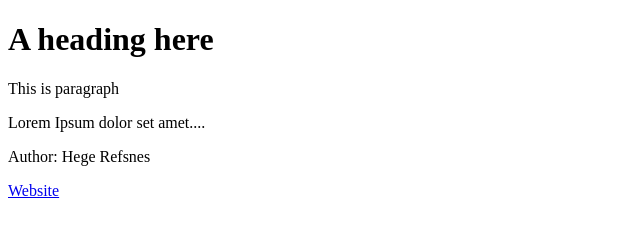
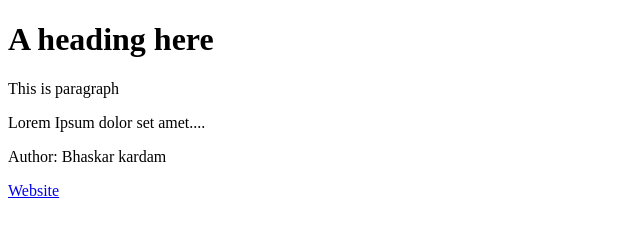
Before and after one commit to BhaskarCX/ChangeCX-Training, a plain HTML site: page Practice1.html in a window 1280 px wide. Shown: the full height of the page, 0-640 px from the left. Drawn offline with Linux system fonts and the light colour scheme.

```diff
--- a/Practice1.html
+++ b/Practice1.html
@@ -14,7 +14,7 @@
         <p>Lorem Ipsum dolor set amet....</p>
 
         <footer>
-            <p>Author: Hege Refsnes</p>
+            <p>Author: Bhaskar kardam</p>
             <p><a href="https://www.changecx.com/">Website</a></p>
           </footer>
 </body>
```
